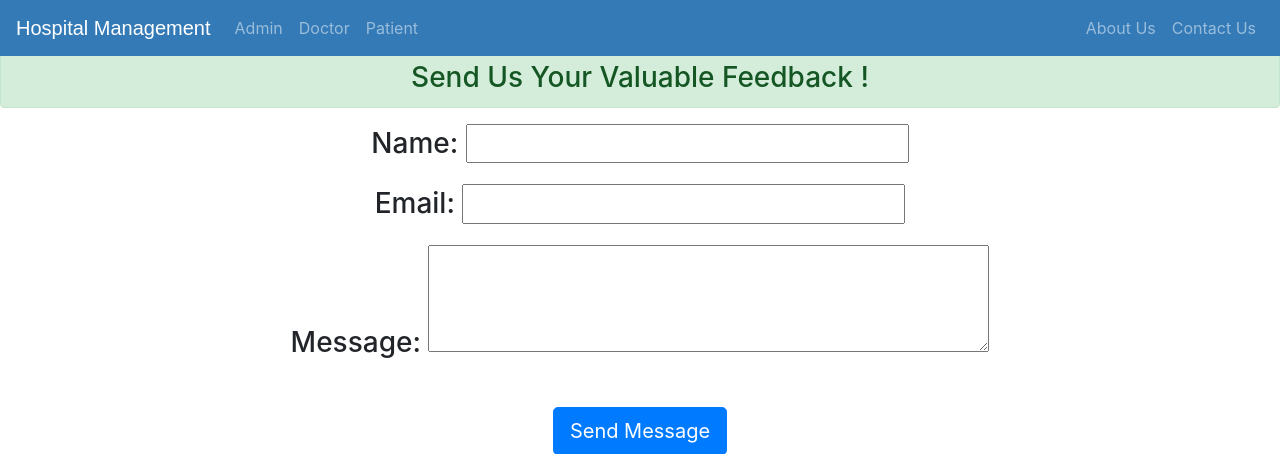
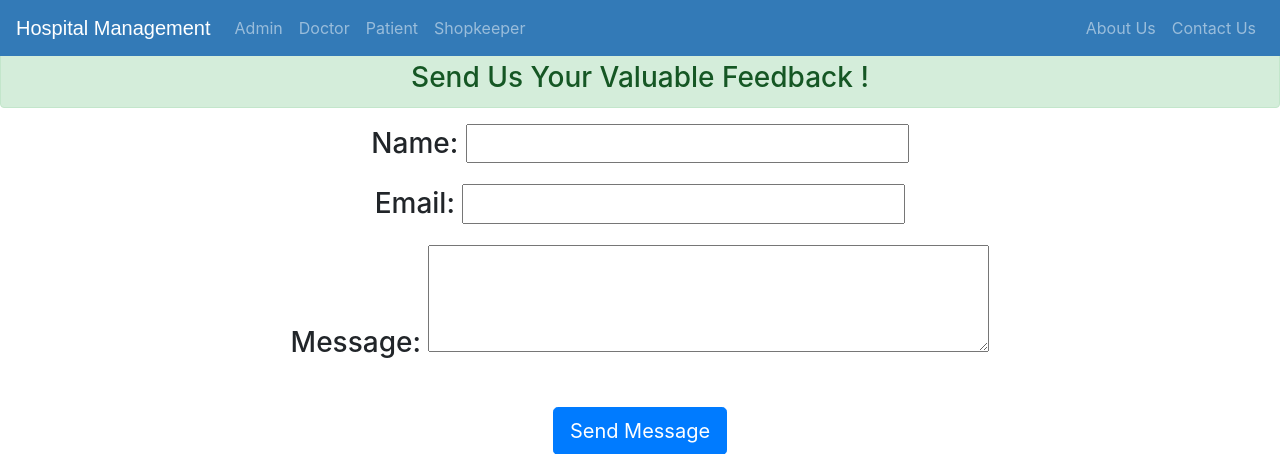
Before and after one commit to pranjal198/IITG_Covidcare, a Django app: page /contactus in a window 1280 px wide. Shown: the top 454 px of the page. Run offline with Django 3.2, Linux system fonts and the light colour scheme; parts of the project's set-up code (start-up, migrations or seed data) failed here and were passed over; some libraries are stand-ins or nearby versions.

Commit message:
added few templates and some shopkeeper things

```diff
--- a/hospital/forms.py
+++ b/hospital/forms.py
@@ -37,7 +37,7 @@ class ShopkeeperUserForm(forms.ModelForm):
 class ShopkeeperForm(forms.ModelForm):
     class Meta:
         model=models.Shopkeeper
-        fields=['address','mobile','department','status','profile_pic']
+        fields=['address','mobile','type','status','profile_pic']
 
 
 
@@ -67,11 +67,18 @@ class AppointmentForm(forms.ModelForm):
         model=models.Appointment
         fields=['description','status']
 
-
+#for booking appointments
 class PatientAppointmentForm(forms.ModelForm):
     doctorId=forms.ModelChoiceField(queryset=models.Doctor.objects.all().filter(status=True),empty_label="Doctor Name and Department", to_field_name="user_id")
     class Meta:
         model=models.Appointment
+        fields=['description','status']
+
+#for making orders
+class PatientOrderForm(forms.ModelForm):
+    shopkeeperId=forms.ModelChoiceField(queryset=models.Shopkeeper.objects.all().filter(status=True),empty_label="Shop Name and Type", to_field_name="user_id")
+    class Meta:
+        model=models.Order
         fields=['description','status']
 
 
@@ -80,9 +87,3 @@ class ContactusForm(forms.Form):
     Name = forms.CharField(max_length=30)
     Email = forms.EmailField()
     Message = forms.CharField(max_length=500,widget=forms.Textarea(attrs={'rows': 3, 'cols': 30}))
-
-
-
-#Developed By : sumit kumar
-#facebook : fb.com/sumit.luv
-#Youtube :youtube.com/lazycoders
--- a/hospital/views.py
+++ b/hospital/views.py
@@ -29,10 +29,10 @@ def doctorclick_view(request):
         return HttpResponseRedirect('afterlogin')
     return render(request,'hospital/doctorclick.html')
 
-def Shopkeeperclick_view(request):
+def shopkeeperclick_view(request):
     if request.user.is_authenticated:
         return HttpResponseRedirect('afterlogin')
-    return render(request,'hospital/Shopkeeperclick.html')
+    return render(request,'hospital/shopkeeperclick.html')
 
 
 #for showing signup/login button for patient(by sumit)
@@ -79,24 +79,24 @@ def doctor_signup_view(request):
         return HttpResponseRedirect('doctorlogin')
     return render(request,'hospital/doctorsignup.html',context=mydict)
 
-def Shopkeeper_signup_view(request):
+def shopkeeper_signup_view(request):
     userForm=forms.ShopkeeperUserForm()
-    ShopkeeperForm=forms.ShopkeeperForm()
-    mydict={'userForm':userForm,'ShopkeeperForm':ShopkeeperForm}
+    shopkeeperForm=forms.ShopkeeperForm()
+    mydict={'userForm':userForm,'shopkeeperForm':shopkeeperForm}
     if request.method=='POST':
         userForm=forms.ShopkeeperUserForm(request.POST)
         ShopkeeperForm=forms.ShopkeeperForm(request.POST,request.FILES)
-        if userForm.is_valid() and ShopkeeperForm.is_valid():
+        if userForm.is_valid() and shopkeeperForm.is_valid():
             user=userForm.save()
             user.set_password(user.password)
             user.save()
-            Shopkeeper=ShopkeeperForm.save(commit=False)
-            Shopkeeper.user=user
-            Shopkeeper=Shopkeeper.save()
+            shopkeeper=shopkeeperForm.save(commit=False)
+            shopkeeper.user=user
+            shopkeeper=shopkeeper.save()
             my_Shopkeeper_group = Group.objects.get_or_create(name='SHOPKEEPER')
             my_Shopkeeper_group[0].user_set.add(user)
         return HttpResponseRedirect('Shopkeeperlogin')
-    return render(request,'hospital/Shopkeepersignup.html',context=mydict)
+    return render(request,'hospital/shopkeepersignup.html',context=mydict)
 
 
 def patient_signup_view(request):
@@ -129,8 +129,8 @@ def is_admin(user):
     return user.groups.filter(name='ADMIN').exists()
 def is_doctor(user):
     return user.groups.filter(name='DOCTOR').exists()
-def is_Shopkeeper(user):
-    return user.groups.filter(name='Shopkeeper').exists()
+def is_shopkeeper(user):
+    return user.groups.filter(name='SHOPKEEPER').exists()
 def is_patient(user):
     return user.groups.filter(name='PATIENT').exists()
 
@@ -145,10 +145,10 @@ def afterlogin_view(request):
             return redirect('doctor-dashboard')
         else:
             return render(request,'hospital/doctor_wait_for_approval.html')
-    elif is_Shopkeeper(request.user):
+    elif is_shopkeeper(request.user):
         accountapproval=models.Shopkeeper.objects.all().filter(user_id=request.user.id,status=True)
         if accountapproval:
-            return redirect('Shopkeeper-dashboard')
+            return redirect('shopkeeper-dashboard')
         else:
             return render(request,'hospital/Shopkeeper_wait_for_approval.html')
     elif is_patient(request.user):
@@ -174,7 +174,7 @@ def admin_dashboard_view(request):
     #for both table in admin dashboard
     doctors=models.Doctor.objects.all().order_by('-id')
     patients=models.Patient.objects.all().order_by('-id')
-    Shopkeepers=models.Shopkeeper.objects.all().order_by('-id')
+    shopkeepers=models.Shopkeeper.objects.all().order_by('-id')
     #for three cards
     doctorcount=models.Doctor.objects.all().filter(status=True).count()
     pendingdoctorcount=models.Doctor.objects.all().filter(status=False).count()
@@ -184,6 +184,13 @@ def admin_dashboard_view(request):
 
     appointmentcount=models.Appointment.objects.all().filter(status=True).count()
     pendingappointmentcount=models.Appointment.objects.all().filter(status=False).count()
+
+    shopkeepercount=models.Shopkeeper.objects.all().filter(status=True).count()
+    pendingshopkeepercount=models.Shopkeeper.objects.all().filter(status=False).count()
+
+    ordercount=models.Order.objects.all().filter(status=True).count()
+    pendingordercount=models.Order.objects.all().filter(status=False).count()
+
     mydict={
     'doctors':doctors,
     'patients':patients,
@@ -193,6 +200,10 @@ def admin_dashboard_view(request):
     'pendingpatientcount':pendingpatientcount,
     'appointmentcount':appointmentcount,
     'pendingappointmentcount':pendingappointmentcount,
+    'shopkeepercount': shopkeepercount,
+    'pendingshopkeepercount': pendingshopkeepercount,
+    'ordercount': ordercount,
+    'pendingordercount': pendingordercount,
     }
     return render(request,'hospital/admin_dashboard.html',context=mydict)
 
@@ -205,8 +216,8 @@ def admin_doctor_view(request):
 
 @login_required(login_url='adminlogin')
 @user_passes_test(is_admin)
-def admin_Shopkeeper_view(request):
-    return render(request,'hospital/admin_Shopkeeper.html')
+def admin_shopkeeper_view(request):
+    return render(request,'hospital/admin_shopkeeper.html')
 
 
 
@@ -218,9 +229,9 @@ def admin_view_doctor_view(request):
 
 @login_required(login_url='adminlogin')
 @user_passes_test(is_admin)
-def admin_view_Shopkeeper_view(request):
-    Shopkeepers=models.Shopkeeper.objects.all().filter(status=True)
-    return render(request,'hospital/admin_view_Shopkeeper.html',{'Shopkeepers':Shopkeepers})
+def admin_view_shopkeeper_view(request):
+    shopkeepers=models.Shopkeeper.objects.all().filter(status=True)
+    return render(request,'hospital/admin_view_shopkeeper.html',{'shopkeepers':shopkeepers})
 
 
 
@@ -235,12 +246,12 @@ def delete_doctor_from_hospital_view(request,pk):
 
 @login_required(login_url='adminlogin')
 @user_passes_test(is_admin)
-def delete_Shopkeeper_from_hospital_view(request,pk):
-    Shopkeeper=models.Shopkeeper.objects.get(id=pk)
-    user=models.User.objects.get(id=Shopkeeper.user_id)
+def delete_shopkeeper_from_hospital_view(request,pk):
+    shopkeeper=models.Shopkeeper.objects.get(id=pk)
+    user=models.User.objects.get(id=shopkeeper.user_id)
     user.delete()
-    Shopkeeper.delete()
-    return redirect('admin-view-Shopkeeper')
+    shopkeeper.delete()
+    return redirect('admin-view-shopkeeper')
 
 
 
@@ -269,25 +280,25 @@ def update_doctor_view(request,pk):
 
 @login_required(login_url='adminlogin')
 @user_passes_test(is_admin)
-def update_Shopkeeper_view(request,pk):
-    Shopkeeper=models.Shopkeeper.objects.get(id=pk)
-    user=models.User.objects.get(id=Shopkeeper.user_id)
+def update_shopkeeper_view(request,pk):
+    shopkeeper=models.Shopkeeper.objects.get(id=pk)
+    user=models.User.objects.get(id=shopkeeper.user_id)
 
     userForm=forms.ShopkeeperUserForm(instance=user)
-    ShopkeeperForm=forms.ShopkeeperForm(request.FILES,instance=Shopkeeper)
-    mydict={'userForm':userForm,'ShopkeeperForm':ShopkeeperForm}
+    shopkeeperForm=forms.ShopkeeperForm(request.FILES,instance=shopkeeper)
+    mydict={'userForm':userForm,'shopkeeperForm':shopkeeperForm}
     if request.method=='POST':
         userForm=forms.ShopkeeperUserForm(request.POST,instance=user)
-        ShopkeeperForm=forms.ShopkeeperForm(request.POST,request.FILES,instance=Shopkeeper)
-        if userForm.is_valid() and ShopkeeperForm.is_valid():
+        shopkeeperForm=forms.ShopkeeperForm(request.POST,request.FILES,instance=shopkeeper)
+        if userForm.is_valid() and shopkeeperForm.is_valid():
             user=userForm.save()
             user.set_password(user.password)
             user.save()
-            Shopkeeper=ShopkeeperForm.save(commit=False)
-            Shopkeeper.status=True
-            Shopkeeper.save()
-            return redirect('admin-view-Shopkeeper')
-    return render(request,'hospital/admin_update_Shopkeeper.html',context=mydict)
+            shopkeeper=shopkeeperForm.save(commit=False)
+            shopkeeper.status=True
+            shopkeeper.save()
+            return redirect('admin-view-shopkeeper')
+    return render(request,'hospital/admin_update_shopkeeper.html',context=mydict)
 
 
 
@@ -321,25 +332,25 @@ def admin_add_doctor_view(request):
 
 @login_required(login_url='adminlogin')
 @user_passes_test(is_admin)
-def admin_add_Shopkeeper_view(request):
+def admin_add_shopkeeper_view(request):
     userForm=forms.ShopkeeperUserForm()
-    ShopkeeperForm=forms.ShopkeeperForm()
-    mydict={'userForm':userForm,'ShopkeeperForm':ShopkeeperForm}
+    shopkeeperForm=forms.ShopkeeperForm()
+    mydict={'userForm':userForm,'shopkeeperForm':shopkeeperForm}
     if request.method=='POST':
         userForm=forms.ShopkeeperUserForm(request.POST)
-        ShopkeeperForm=forms.ShopkeeperForm(request.POST, request.FILES)
-        if userForm.is_valid() and ShopkeeperForm.is_valid():
+        shopkeeperForm=forms.ShopkeeperForm(request.POST, request.FILES)
+        if userForm.is_valid() and shopkeeperForm.is_valid():
             user=userForm.save()
             user.set_password(user.password)
             user.save()
 
-            Shopkeeper=ShopkeeperForm.save(commit=False)
-            Shopkeeper.user=user
-            Shopkeeper.status=True
-            Shopkeeper.save()
+            shopkeeper=shopkeeperForm.save(commit=False)
+            shopkeeper.user=user
+            shopkeeper.status=True
+            shopkeeper.save()
 
-            my_Shopkeeper_group = Group.objects.get_or_create(name='Shopkeeper')
-            my_Shopkeeper_group[0].user_set.add(user)
+            my_shopkeeper_group = Group.objects.get_or_create(name='Shopkeeper')
+            my_shopkeeper_group[0].user_set.add(user)
 
         return HttpResponseRedirect('admin-view-Shopkeeper')
     return render(request,'hospital/admin_add_Shopkeeper.html',context=mydict)
@@ -356,10 +367,10 @@ def admin_approve_doctor_view(request):
 
 @login_required(login_url='adminlogin')
 @user_passes_test(is_admin)
-def admin_approve_Shopkeeper_view(request):
+def admin_approve_shopkeeper_view(request):
     #those whose approval are needed
-    Shopkeepers=models.Shopkeeper.objects.all().filter(status=False)
-    return render(request,'hospital/admin_approve_Shopkeeper.html',{'Shopkeepers':Shopkeepers})
+    shopkeepers=models.Shopkeeper.objects.all().filter(status=False)
+    return render(request,'hospital/admin_approve_Shopkeeper.html',{'shopkeepers':shopkeepers})
 
 
 @login_required(login_url='adminlogin')
@@ -372,11 +383,11 @@ def approve_doctor_view(request,pk):
 
 @login_required(login_url='adminlogin')
 @user_passes_test(is_admin)
-def approve_Shopkeeper_view(request,pk):
-    Shopkeeper=models.Shopkeeper.objects.get(id=pk)
-    Shopkeeper.status=True
-    Shopkeeper.save()
-    return redirect(reverse('admin-approve-Shopkeeper'))
+def approve_shopkeeper_view(request,pk):
+    shopkeeper=models.Shopkeeper.objects.get(id=pk)
+    shopkeeper.status=True
+    shopkeeper.save()
+    return redirect(reverse('admin-approve-shopkeeper'))
 
 
 @login_required(login_url='adminlogin')
@@ -390,12 +401,12 @@ def reject_doctor_view(request,pk):
 
 @login_required(login_url='adminlogin')
 @user_passes_test(is_admin)
-def reject_Shopkeeper_view(request,pk):
-    Shopkeeper=models.Shopkeeper.objects.get(id=pk)
-    user=models.User.objects.get(id=Shopkeeper.user_id)
+def reject_shopkeeper_view(request,pk):
+    shopkeeper=models.Shopkeeper.objects.get(id=pk)
+    user=models.User.objects.get(id=shopkeeper.user_id)
     user.delete()
-    Shopkeeper.delete()
-    return redirect('admin-approve-Shopkeeper')
+    shopkeeper.delete()
+    return redirect('admin-approve-shopkeeper')
 
 
 
@@ -407,9 +418,9 @@ def admin_view_doctor_specialisation_view(request):
 
 @login_required(login_url='adminlogin')
 @user_passes_test(is_admin)
-def admin_view_Shopkeeper_specialisation_view(request):
-    Shopkeepers=models.Shopkeeper.objects.all().filter(status=True)
-    return render(request,'hospital/admin_view_Shopkeeper_specialisation.html',{'Shopkeepers':Shopkeepers})
+def admin_view_shopkeeper_specialisation_view(request):
+    shopkeepers=models.Shopkeeper.objects.all().filter(status=True)
+    return render(request,'hospital/admin_view_shopkeeper_specialisation.html',{'shopkeepers':shopkeepers})
 
 
 
@@ -721,15 +732,15 @@ def doctor_dashboard_view(request):
     return render(request,'hospital/doctor_dashboard.html',context=mydict)
 
 @login_required(login_url='Shopkeeperlogin')
-@user_passes_test(is_Shopkeeper)
-def Shopkeeper_dashboard_view(request):
+@user_passes_test(is_shopkeeper)
+def shopkeeper_dashboard_view(request):
     #for three cards
     patientcount=models.Patient.objects.all().filter(status=True,assignedShopkeeperId=request.user.id).count()
-    appointmentcount=models.Appointment.objects.all().filter(status=True,ShopkeeperId=request.user.id).count()
-    patientdischarged=models.PatientDischargeDetails.objects.all().distinct().filter(assignedShopkeeperName=request.user.first_name).count()
+    appointmentcount=models.Appointment.objects.all().filter(status=True,shopkeeperId=request.user.id).count()
+    ordersdischarged=models.OrderDischargeDetails.objects.all().distinct().filter(assignedShopkeeperName=request.user.first_name).count()
 
     #for  table in Shopkeeper dashboard
-    appointments=models.Appointment.objects.all().filter(status=True,ShopkeeperId=request.user.id).order_by('-id')
+    appointments=models.Appointment.objects.all().filter(status=True,shopkeeperId=request.user.id).order_by('-id')
     patientid=[]
     for a in appointments:
         patientid.append(a.patientId)
@@ -755,7 +766,7 @@ def doctor_patient_view(request):
     return render(request,'hospital/doctor_patient.html',context=mydict)
 
 @login_required(login_url='Shopkeeperlogin')
-@user_passes_test(is_Shopkeeper)
+@user_passes_test(is_shopkeeper)
 def Shopkeeper_patient_view(request):
     mydict={
     'Shopkeeper':models.Shopkeeper.objects.get(user_id=request.user.id), #for profile picture of Shopkeeper in sidebar
@@ -774,7 +785,7 @@ def doctor_view_patient_view(request):
     return render(request,'hospital/doctor_view_patient.html',{'patients':patients,'doctor':doctor})
 
 @login_required(login_url='Shopkeeperlogin')
-@user_passes_test(is_Shopkeeper)
+@user_passes_test(is_shopkeeper)
 def Shopkeeper_view_patient_view(request):
     patients=models.Patient.objects.all().filter(status=True,assignedShopkeeperId=request.user.id)
     Shopkeeper=models.Shopkeeper.objects.get(user_id=request.user.id) #for profile picture of Shopkeeper in sidebar
@@ -791,7 +802,7 @@ def search_view(request):
     return render(request,'hospital/doctor_view_patient.html',{'patients':patients,'doctor':doctor})
 
 @login_required(login_url='Shopkeeperlogin')
-@user_passes_test(is_Shopkeeper)
+@user_passes_test(is_shopkeeper)
 def search_view(request):
     Shopkeeper=models.Shopkeeper.objects.get(user_id=request.user.id) #for profile picture of Shopkeeper in sidebar
     # whatever user write in search box we get in query
@@ -809,7 +820,7 @@ def doctor_view_discharge_patient_view(request):
     return render(request,'hospital/doctor_view_discharge_patient.html',{'dischargedpatients':dischargedpatients,'doctor':doctor})
 
 @login_required(login_url='Shopkeeperlogin')
-@user_passes_test(is_Shopkeeper)
+@user_passes_test(is_shopkeeper)
 def Shopkeeper_view_discharge_patient_view(request):
     dischargedpatients=models.PatientDischargeDetails.objects.all().distinct().filter(assignedShopkeeperName=request.user.first_name)
     Shopkeeper=models.Shopkeeper.objects.get(user_id=request.user.id) #for profile picture of Shopkeeper in sidebar
@@ -824,7 +835,7 @@ def doctor_appointment_view(request):
     return render(request,'hospital/doctor_appointment.html',{'doctor':doctor})
 
 @login_required(login_url='Shopkeeperlogin')
-@user_passes_test(is_Shopkeeper)
+@user_passes_test(is_shopkeeper)
 def Shopkeeper_appointment_view(request):
     Shopkeeper=models.Shopkeeper.objects.get(user_id=request.user.id) #for profile picture of Shopkeeper in sidebar
     return render(request,'hospital/Shopkeeper_appointment.html',{'Shopkeeper':Shopkeeper})
@@ -844,7 +855,7 @@ def doctor_view_appointment_view(request):
     return render(request,'hospital/doctor_view_appointment.html',{'appointments':appointments,'doctor':doctor})
 
 @login_required(login_url='Shopkeeperlogin')
-@user_passes_test(is_Shopkeeper)
+@user_passes_test(is_shopkeeper)
 def Shopkeeper_view_appointment_view(request):
     Shopkeeper=models.Shopkeeper.objects.get(user_id=request.user.id) #for profile picture of Shopkeeper in sidebar
     appointments=models.Appointment.objects.all().filter(status=True,ShopkeeperId=request.user.id)
@@ -871,7 +882,7 @@ def doctor_delete_appointment_view(request):
 
 
 @login_required(login_url='Shopkeeperlogin')
-@user_passes_test(is_Shopkeeper)
+@user_passes_test(is_shopkeeper)
 def Shopkeeper_delete_appointment_view(request):
     Shopkeeper=models.Shopkeeper.objects.get(user_id=request.user.id) #for profile picture of Shopkeeper in sidebar
     appointments=models.Appointment.objects.all().filter(status=True,ShopkeeperId=request.user.id)
@@ -899,7 +910,7 @@ def delete_appointment_view(request,pk):
     return render(request,'hospital/doctor_delete_appointment.html',{'appointments':appointments,'doctor':doctor})
 
 @login_required(login_url='Shopkeeperlogin')
-@user_passes_test(is_Shopkeeper)
+@user_passes_test(is_shopkeeper)
 def delete_appointment_view(request,pk):
     appointment=models.Appointment.objects.get(id=pk)
     appointment.delete()
--- a/hospitalmanagement/urls.py
+++ b/hospitalmanagement/urls.py
@@ -1,15 +1,3 @@
-"""
-
-Developed By : sumit kumar
-facebook : fb.com/sumit.luv
-Youtube :youtube.com/lazycoders
-
-
-"""
-
-
-
-
 from django.contrib import admin
 from django.urls import path
 from hospital import views
@@ -109,6 +97,17 @@ urlpatterns +=[
 
 ]
 
-#Developed By : sumit kumar
-#facebook : fb.com/sumit.luv
-#Youtube :youtube.com/lazycoders
+#---------FOR SHOPKEEPER RELATED URLS-------------------------------------
+urlpatterns +=[
+    path('shopkeeper-dashboard', views.shopkeeper_dashboard_view,name='shopkeeper-dashboard'),
+    path('search', views.search_view,name='search'),
+
+    path('shopkeeper-patient', views.shopkeeper_patient_view,name='shopkeeper-patient'),
+    path('shopkeeper-view-patient', views.shopkeeper_view_patient_view,name='shopkeeper-view-patient'),
+    path('shopkeeper-view-discharge-patient',views.shopkeeper_view_discharge_order_view,name='shopkeeper-view-discharge-order'),
+
+    path('shopkeeper-order', views.shopkeeper_order_view,name='shopkeeper-appointment'),
+    path('shopkeeper-view-order', views.shopkeeper_view_order_view,name='shopkeeper-view-order'),
+    path('shopkeeper-delete-order',views.shopkeeper_delete_order_view,name='shopkeeper-delete-order'),
+    path('delete-order/<int:pk>', views.delete_order_view,name='delete-order'),
+]
--- a/templates/hospital/navbar.html
+++ b/templates/hospital/navbar.html
@@ -41,6 +41,7 @@
           <a href="/adminclick" class="nav-item nav-link">Admin</a>
           <a href="/doctorclick" class="nav-item nav-link">Doctor</a>
           <a href="/patientclick" class="nav-item nav-link">Patient</a>
+          <a href="/shopkeeperclick" class="nav-item nav-link">Shopkeeper</a>
 
 
         </div>
```
Also changed, not shown: hospital/models.py (+13 -8 lines), templates/hospital/shopkeeperclick.html (added, +19 -0 lines), templates/hospital/shopkeeperlogin.html (added, +99 -0 lines), templates/hospital/shopkeepersignup.html (added, +116 -0 lines), hospital/migrations/0019_shopkeeper.py (added), requirement.txt (line endings or trailing spaces).
